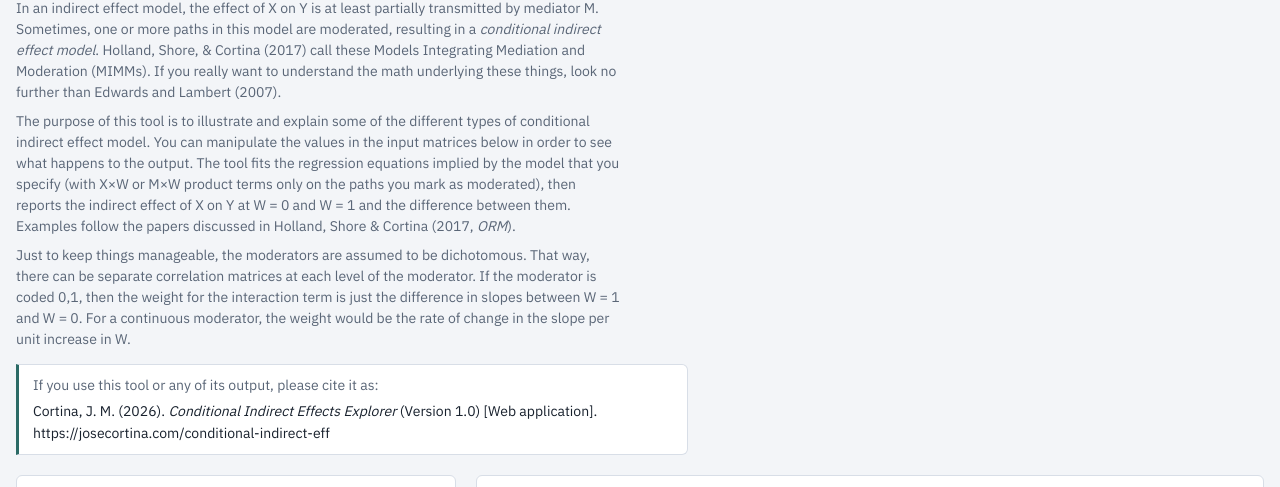
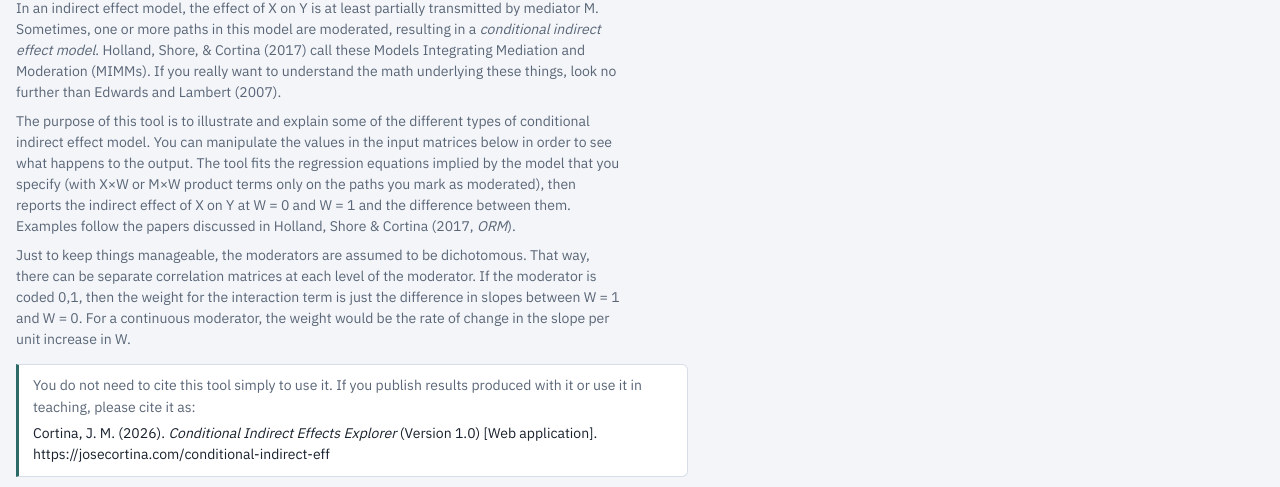
Before and after one commit to cortina16-oss/conditional-indirect-effects, a plain HTML site: page index.html in a window 1280 px wide. Shown: the part 90-577 px from the top of the page. Drawn offline with Linux system fonts and the light colour scheme.

Commit message:
Clarify when the tool should be cited
Co-Authored-By: Claude Opus 5.5 <noreply@anthropic.com>
Claude-Session: https://claude.ai/code/session_01HjYzJfbBDRZpcvUp3QT8g2

```diff
--- a/index.html
+++ b/index.html
@@ -131,7 +131,7 @@ svg text{font-family:var(--f-body)}
     <p class="lede">In an indirect effect model, the effect of X on Y is at least partially transmitted by mediator M. Sometimes, one or more paths in this model are moderated, resulting in a <i>conditional indirect effect model</i>. Holland, Shore, &amp; Cortina (2017) call these Models Integrating Mediation and Moderation (MIMMs). If you really want to understand the math underlying these things, look no further than Edwards and Lambert (2007).</p>
     <p class="lede">The purpose of this tool is to illustrate and explain some of the different types of conditional indirect effect model. You can manipulate the values in the input matrices below in order to see what happens to the output. The tool fits the regression equations implied by the model that you specify (with X×W or M×W product terms only on the paths you mark as moderated), then reports the indirect effect of X on Y at W&nbsp;=&nbsp;0 and W&nbsp;=&nbsp;1 and the difference between them. Examples follow the papers discussed in Holland, Shore &amp; Cortina (2017, <i>ORM</i>).</p>
     <p class="lede">Just to keep things manageable, the moderators are assumed to be dichotomous. That way, there can be separate correlation matrices at each level of the moderator. If the moderator is coded 0,1, then the weight for the interaction term is just the difference in slopes between W&nbsp;=&nbsp;1 and W&nbsp;=&nbsp;0. For a continuous moderator, the weight would be the rate of change in the slope per unit increase in W.</p>
-    <div class="cite-box">If you use this tool or any of its output, please cite it as: <span class="cite-box-ref">Cortina, J. M. (2026). <i>Conditional Indirect Effects Explorer</i> (Version 1.0) [Web application]. https://josecortina.com/conditional-indirect-eff</span></div>
+    <div class="cite-box">You do not need to cite this tool simply to use it. If you publish results produced with it or use it in teaching, please cite it as: <span class="cite-box-ref">Cortina, J. M. (2026). <i>Conditional Indirect Effects Explorer</i> (Version 1.0) [Web application]. https://josecortina.com/conditional-indirect-eff</span></div>
   </header>
 
   <div class="grid">
```
